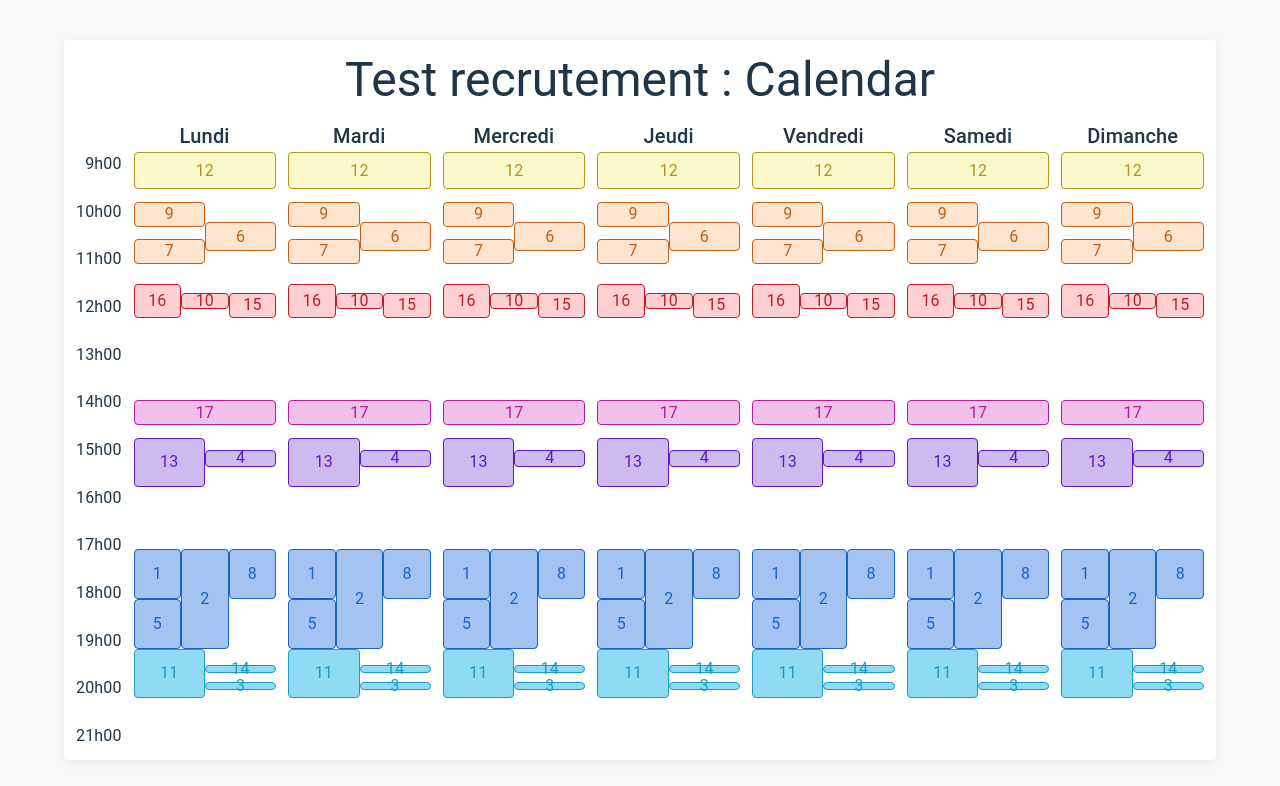
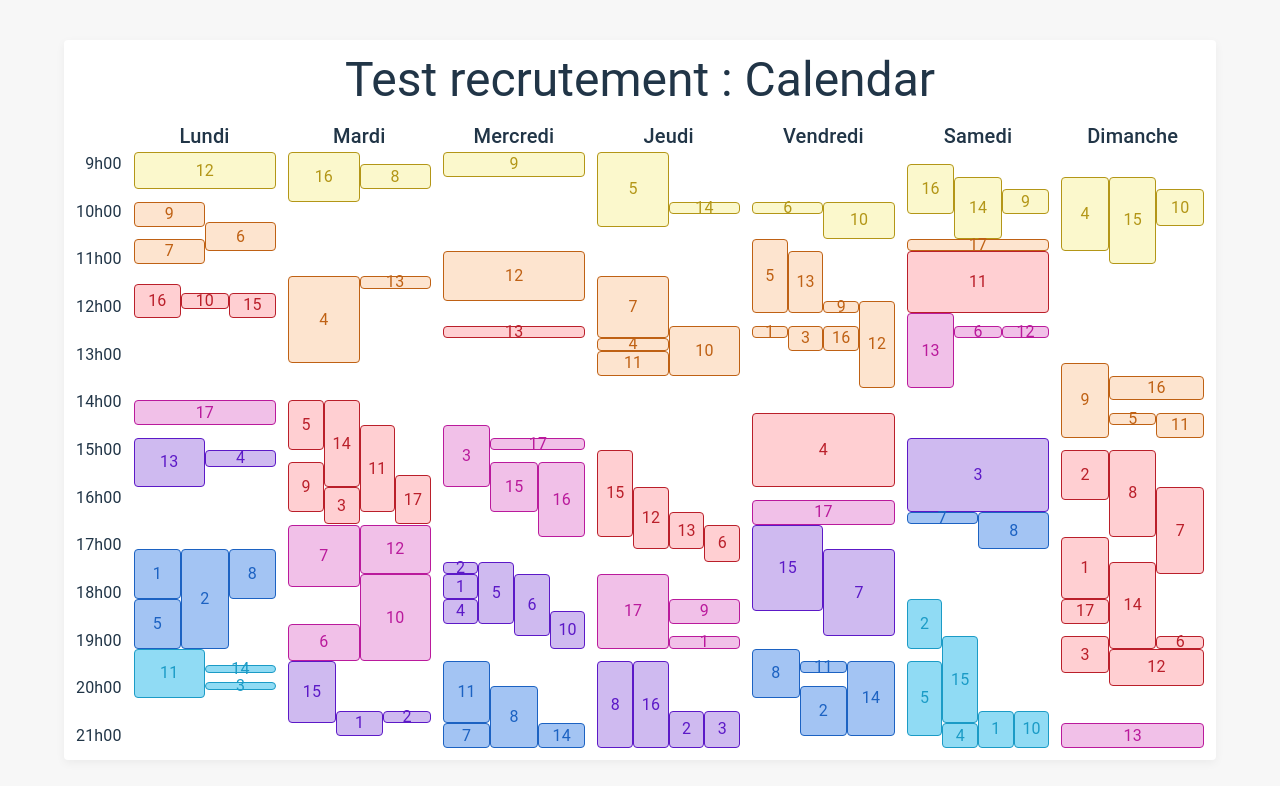
Before and after one commit to duftor/frontend_senior, a React (Vite) app: page / in a window 1280 px wide. Shown: the top 786 px of the page. Built offline with nearby package versions, Linux system fonts and the light colour scheme.

Commit message:
✨ Add generateEvents function to test

```diff
--- a/src/components/Calendar.jsx
+++ b/src/components/Calendar.jsx
@@ -6,10 +6,52 @@ import { useState } from "react"
 import data from "../data/input.json"
 import EventsContainer from "./EventsContainer"
 
+// Generate events for testing
+const generateEvents = ({
+	count,
+	maxStart,
+	maxEnd,
+	minLength,
+	maxLength,
+	segments,
+}) => {
+	const events = []
+
+	for (let i = 1; i <= count; i++) events.push({ id: i, ...randomEvent() })
+
+	return events
+
+	function randomEvent() {
+		const start = randomInt(maxStart * segments, maxEnd * segments) / segments
+		let duration = randomInt(minLength, maxLength, 15)
+
+		if (start + duration / 60 > maxEnd) duration = (maxEnd - start) * 60
+
+		return {
+			start: decimalToTime(start, ":"),
+			duration,
+		}
+	}
+
+	function randomInt(min, max, step = 1) {
+		const range = (max - min) / step
+		return Math.floor(Math.random() * range) * step + min
+	}
+}
+
 export default function Calendar({ is24HourFormat = true }) {
 	const [events, setEvents] = useState(data)
 	const containingInterval = { start: 9, end: 21 }
 	const hours = generateHours(containingInterval.start, containingInterval.end)
+
+	const eventsProperties = {
+		count: 17, // Nombre d'intervals à générer
+		maxStart: 9, // Heure maximale de début (24 heures)
+		maxEnd: 21, // Heure maximale de fin (24 heures)
+		minLength: 15, // Durée minimale de l'intervalle (en minutes)
+		maxLength: 120, // Durée maximale de l'intervalle (en minutes)
+		segments: 4, // Nombre de segments pour la précision
+	}
 
 	return (
 		<CalendarStyled>
@@ -59,37 +101,37 @@ export default function Calendar({ is24HourFormat = true }) {
 						</div>
 						<div className="day-content">
 							<EventsContainer
-								events={events}
+								events={generateEvents(eventsProperties)}
 								containingInterval={containingInterval}
 							/>
 						</div>
 						<div className="day-content">
 							<EventsContainer
-								events={events}
+								events={generateEvents(eventsProperties)}
 								containingInterval={containingInterval}
 							/>
 						</div>
 						<div className="day-content">
 							<EventsContainer
-								events={events}
+								events={generateEvents(eventsProperties)}
 								containingInterval={containingInterval}
 							/>
 						</div>
 						<div className="day-content">
 							<EventsContainer
-								events={events}
+								events={generateEvents(eventsProperties)}
 								containingInterval={containingInterval}
 							/>
 						</div>
 						<div className="day-content">
 							<EventsContainer
-								events={events}
+								events={generateEvents(eventsProperties)}
 								containingInterval={containingInterval}
 							/>
 						</div>
 						<div className="day-content">
 							<EventsContainer
-								events={events}
+								events={generateEvents(eventsProperties)}
 								containingInterval={containingInterval}
 							/>
 						</div>
--- a/src/utils/time.js
+++ b/src/utils/time.js
@@ -19,7 +19,7 @@ export const generateHours = (startHour, endHour, step = 1) => {
 // Parameters:
 //   - decimalTime (Number): The decimal time to convert into hour and minutes.
 // Returns (String): A string representing the time in the "8h30" format.
-export const decimalToTime = (decimalTime) => {
+export const decimalToTime = (decimalTime, separator = "h") => {
 	let hours = Math.floor(decimalTime)
 	let minutes = Math.round((decimalTime - hours) * 60)
 
@@ -30,7 +30,9 @@ export const decimalToTime = (decimalTime) => {
 	}
 
 	// Format the time in the "8h30" format (add a leading zero for minutes < 10)
-	return `${hours === 0 ? 12 : hours}h${minutes < 10 ? "0" : ""}${minutes}`
+	return `${hours === 0 ? 12 : hours}${separator}${
+		minutes < 10 ? "0" : ""
+	}${minutes}`
 }
 
 // Function that converts a time string in the format "hh:mm" to a decimal time.
@@ -38,9 +40,9 @@ export const decimalToTime = (decimalTime) => {
 //   - timeString (String): The time string to convert.
 // Returns (Number or null): The decimal time if conversion is successful, or null if the time is invalid.
 
-export const timeStringToDecimal = (timeString) => {
+export const timeStringToDecimal = (timeString, separator = ":") => {
 	// Split the time string into hours and minutes, and convert them to numbers.
-	const [hours, minutes] = timeString.split(":").map(Number)
+	const [hours, minutes] = timeString.split(separator).map(Number)
 
 	// Check for invalid time values (hours and minutes).
 	if (
```
